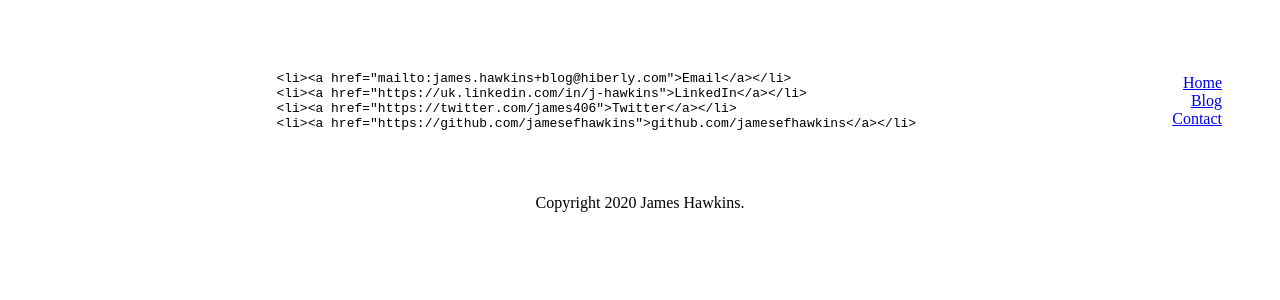
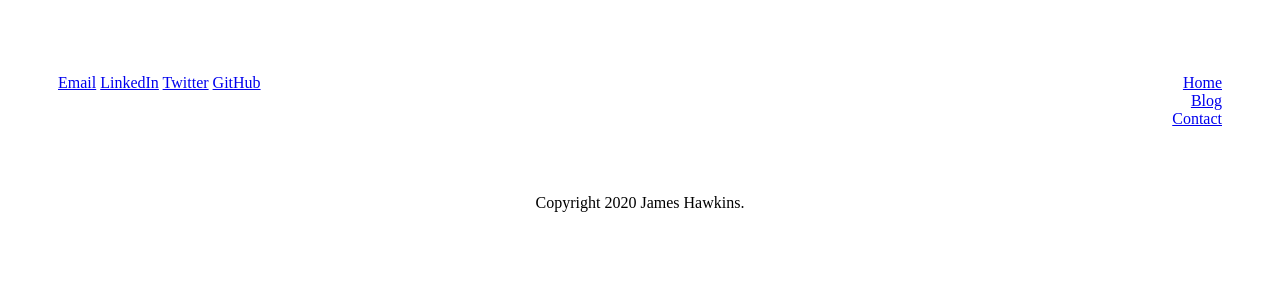
Before and after one commit to jamesefhawkins/jamesefhawkins.github.io, a Jekyll site: the page built from contact/index.md, in a window 1280 px wide. Shown: the top 300 px of the page. Built offline with Jekyll 4.4.1, drawn with Linux system fonts in a browser that asks for light colours; our own code applies the rules of GitHub Pages for plain Markdown files.

Commit message:
fixed contact page html

```diff
--- a/contact/index.md
+++ b/contact/index.md
@@ -1,4 +1,4 @@
-                                <li><a href="mailto:james.hawkins+blog@hiberly.com">Email</a></li>
-                                <li><a href="https://uk.linkedin.com/in/j-hawkins">LinkedIn</a></li>
-                                <li><a href="https://twitter.com/james406">Twitter</a></li>
-                                <li><a href="https://github.com/jamesefhawkins">github.com/jamesefhawkins</a></li>
+[Email](mailto:james.hawkins+blog@hiberly.com)
+[LinkedIn](https://uk.linkedin.com/in/j-hawkins)
+[Twitter](https://twitter.com/james406)
+[GitHub](https://github.com/jamesefhawkins)
```
